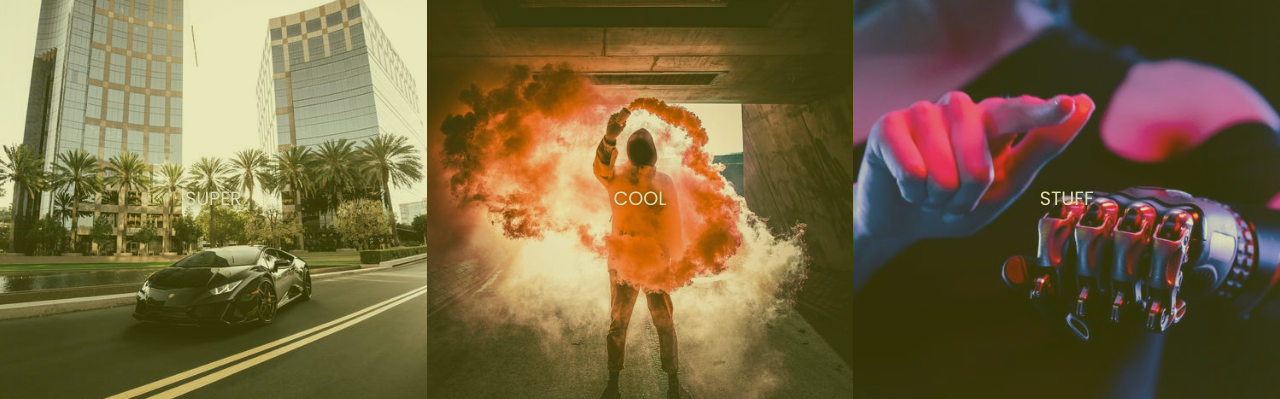
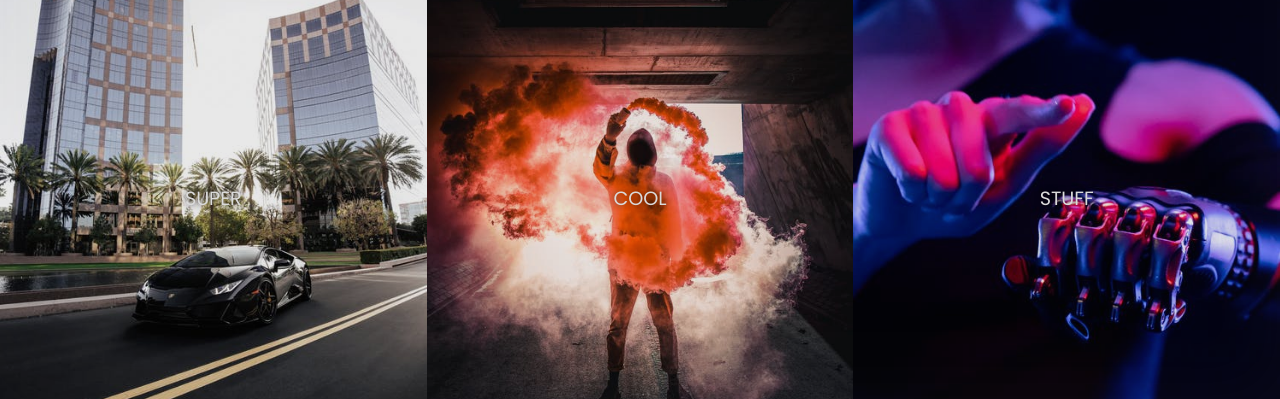
Before and after one commit to mrg-codes/starter-js, a PHP site: page /flex-panels/ in a window 1280 px wide. Shown: the part 401-800 px from the top of the page. Run offline with PHP 8.4, Linux system fonts and the light colour scheme; some libraries are stand-ins or nearby versions.

Commit message:
finalized and improved flex-panels

```diff
--- a/flex-panels/index.html
+++ b/flex-panels/index.html
@@ -32,19 +32,16 @@
                 <div class="panels">
                     <div class="panel panel1">
                         <p>Learn</p>
-                        <div class="trigger"></div>
                         <p>New</p>
                         <p>Things</p>
                     </div>
                     <div class="panel panel2">
                         <p>Info</p>
-                        <div class="trigger"></div>
                         <p>Is</p>
                         <p>Key</p>
                     </div>
                     <div class="panel panel3">
                         <p>Get</p>
-                        <div class="trigger"></div>
                         <p>Better</p>
                         <p>Fast</p>
                     </div>
@@ -52,19 +49,16 @@
                 <div class="panels">
                     <div class="panel panel4">
                         <p>Become</p>
-                        <div class="trigger"></div>
                         <p>Super</p>
                         <p>Human</p>
                     </div>
                     <div class="panel panel5">
                         <p>Stay</p>
-                        <div class="trigger"></div>
                         <p>Cool</p>
                         <p>Forever</p>
                     </div>
                     <div class="panel panel6">
                         <p>Build</p>
-                        <div class="trigger"></div>
                         <p>Stuff</p>
                         <p>Today</p>
                     </div>
--- a/flex-panels/index.js
+++ b/flex-panels/index.js
@@ -13,11 +13,8 @@ function toggleOpen() {
 
 function toggleActive(e) {
     if(e.propertyName.includes('flex')){
-        // prevent from spam loop to add .active when element is closed
-        if(this.classList.contains('open')){
-            this.classList.add('active')
-            return
-        }
         this.classList.remove('active')
+        // prevent desync from spam looping
+        if(this.classList.contains('open')) this.classList.add('active')
     }
 }
--- a/src/main.css
+++ b/src/main.css
@@ -503,15 +503,6 @@ nav {
         opacity 250ms ease-in-out;
 }
 
-.panel .trigger {
-    /* display: none; */
-    z-index: 1;
-    position: absolute;
-    height: 100%;
-    background-color: yellow;
-    opacity: .2;
-}
-
 .panel1 {background-image: url(../src/images/books.webp);}
 .panel2 { background-image: url(../src/images/space.jpeg);}
 .panel3 {background-image: url(../src/images/hologram.jpeg);}
```
